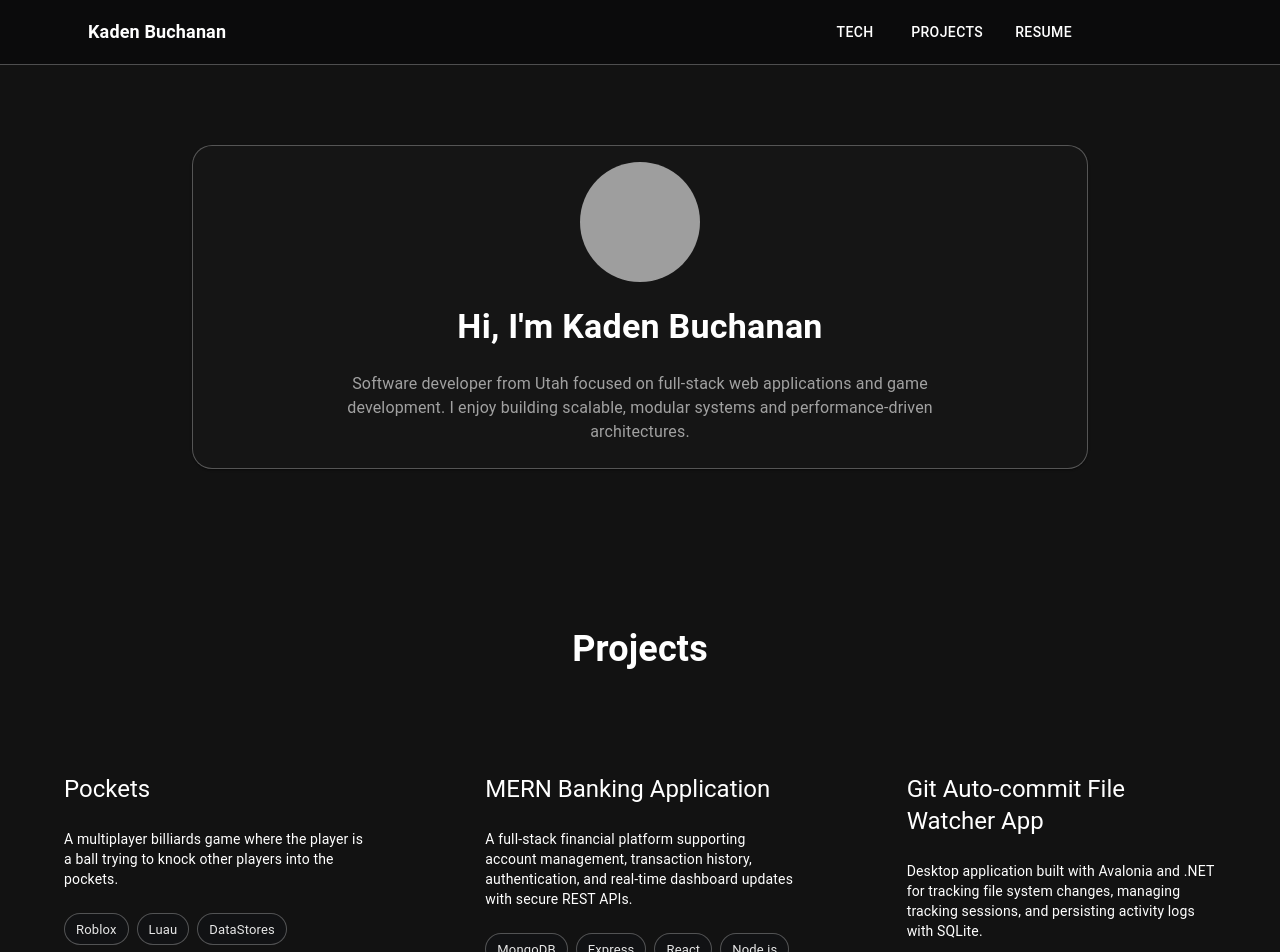
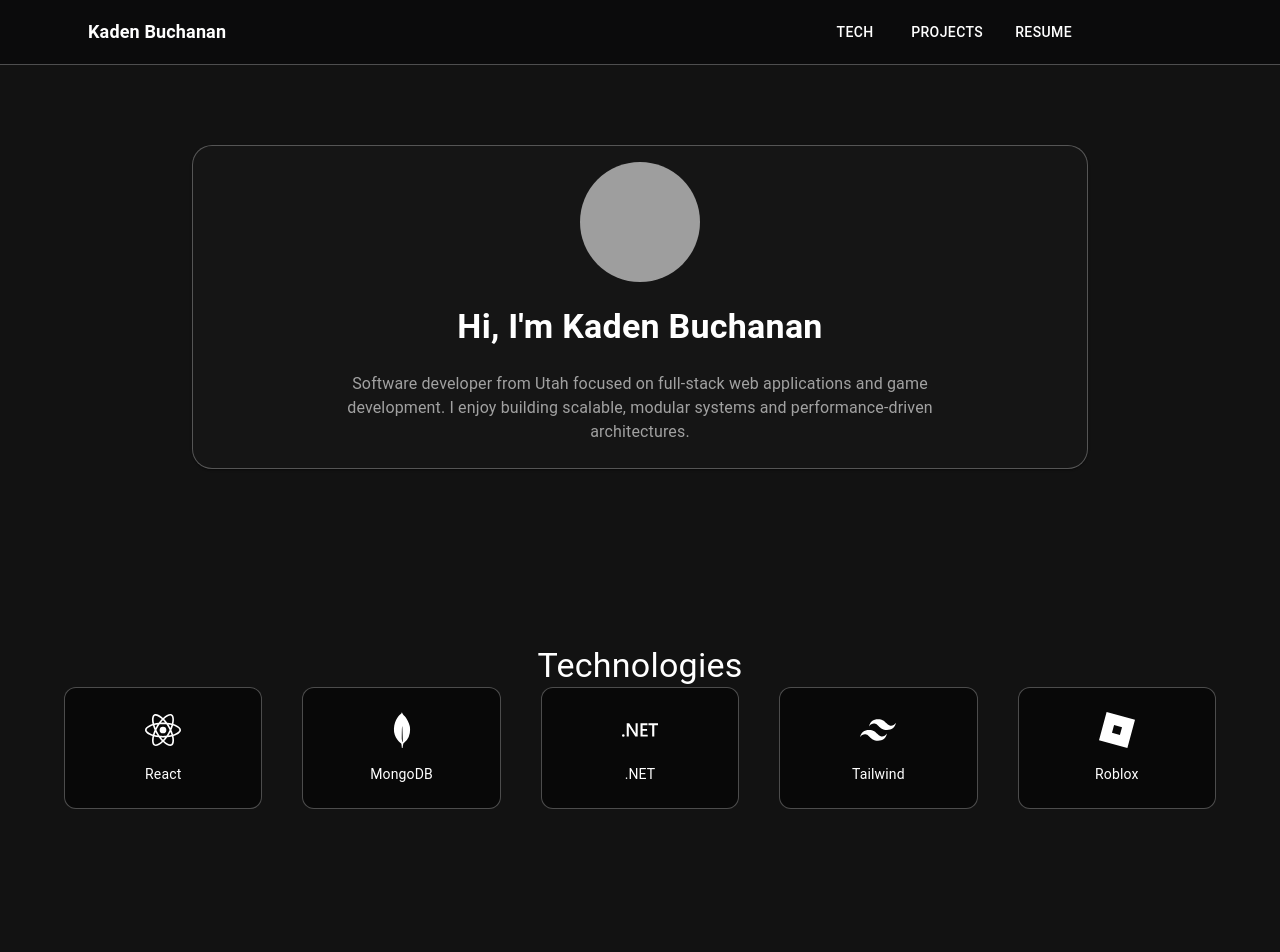
Before and after one commit to kadenb04/kadenb04.github.io, a React (Vite) app in the folder my-portfolio/: page / in a window 1280 px wide. Shown: the top 952 px of the page. Built offline with nearby package versions, Linux system fonts and the light colour scheme; grey boxes are pictures that could not be loaded; some icons are missing.

Commit message:
add technologies

```diff
--- a/my-portfolio/src/App.jsx
+++ b/my-portfolio/src/App.jsx
@@ -1,6 +1,7 @@
 import { useState } from 'react'
 import Navbar from './components/Navbar'
 import IntroCard from "./components/IntroCard"
+import Technologies from './components/Technologies'
 import Projects from "./components/Projects"
 
 function App() {
@@ -10,6 +11,7 @@ function App() {
     <>
       <Navbar />
       <IntroCard />
+      <Technologies />
       <Projects />
     </>
   )
--- /dev/null
+++ b/my-portfolio/src/components/Technologies.jsx
@@ -0,0 +1,42 @@
+import { Typography } from "@mui/material";
+import {
+  SiReact,
+  SiMongodb,
+  SiDotnet,
+  SiTailwindcss,
+  SiRoblox
+} from "react-icons/si";
+
+const tech = [
+  { name: "React", icon: <SiReact /> },
+  { name: "MongoDB", icon: <SiMongodb /> },
+  { name: ".NET", icon: <SiDotnet /> },
+  { name: "Tailwind", icon: <SiTailwindcss /> },
+  { name: "Roblox", icon: <SiRoblox /> },
+];
+
+export default function Technologies() {
+  return (
+    <section id="technologies" className="py-24 px-6">
+      <div className="max-w-6xl mx-auto text-center">
+        <Typography variant="h4" className="mb-16">
+          Technologies
+        </Typography>
+
+        <div className="grid grid-cols-2 md:grid-cols-5 gap-10">
+          {tech.map((t, i) => (
+            <div
+              key={i}
+              className="flex flex-col items-center gap-4 p-6 rounded-xl
+                         bg-(--color-surface-2) border
+                         border-(--color-surface-3)"
+            >
+              <div className="text-4xl">{t.icon}</div>
+              <p className="text-sm">{t.name}</p>
+            </div>
+          ))}
+        </div>
+      </div>
+    </section>
+  );
+}
```
